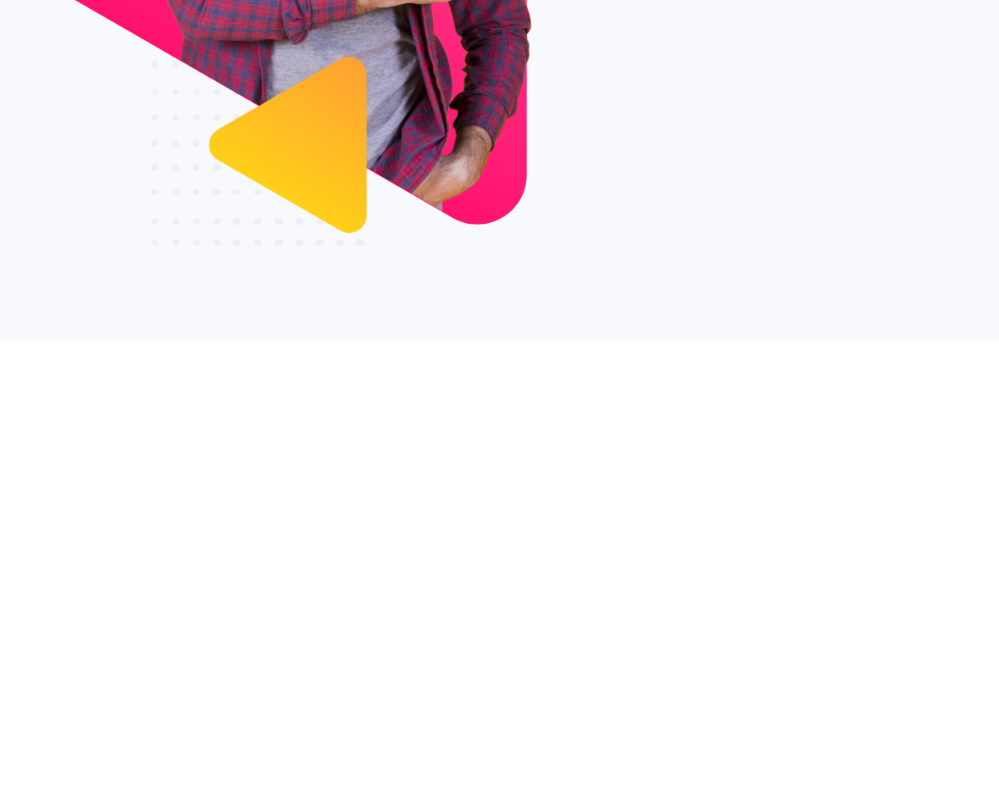
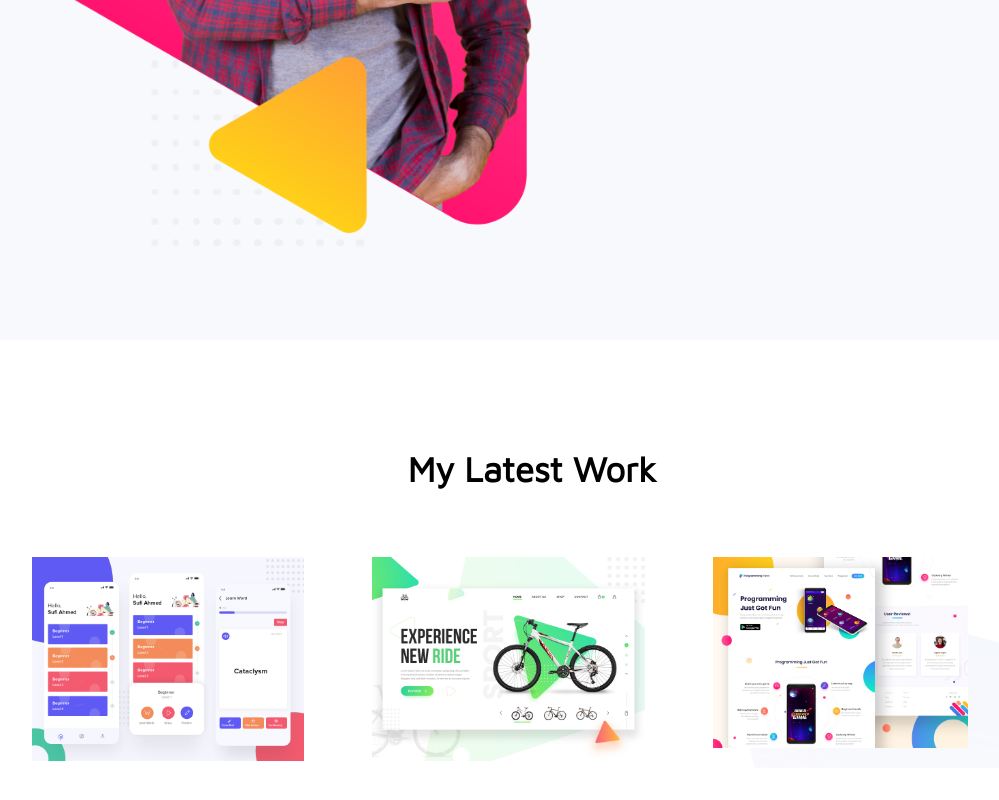
Before and after one commit to abdur-rakib/personal-portfolio, a plain HTML site: page index.html in a window 1280 px wide. Shown: the part 1242-2042 px from the top of the page, without its empty margins (108-1107 px from the left). Before the commit the page ends 1583 px from the top, so only its background shows below. Drawn offline with nearby package versions, Linux system fonts and the light colour scheme.

```diff
--- a/css/style.css
+++ b/css/style.css
@@ -20,13 +20,18 @@
     box-sizing: inherit;
 }
 
+::selection {
+    background-color: var(--color-primary-light);
+    color: var(--color-white);
+}
+
 html {
     box-sizing: border-box;
     font-size: 62.5%;
 }
 
 body {
-    font-family: 'Open Sans', sans-serif;
+    font-family: 'Maven Pro', sans-serif;
     font-weight: 400;
     line-height: 1.6;
     font-size: 1.6rem;
@@ -80,7 +85,7 @@ body {
     -webkit-background-clip: text;
     color: transparent;
 
-    transition: all .3s;
+    transition: all .2s;
 }
 
 .heading-secondary:hover {
@@ -126,3 +131,21 @@ p {
     background-image: url("../images/biography-bg.png");
     background-size: cover;
 }
+
+/* //////////////////////////////////////// */
+            /* Latest Work SECTION */
+/* /////////////////////////////////////// */
+
+.latest-work {
+    background-image: url("../images/latest-work-bg.png");
+    background-size: cover;
+    margin: 10rem 0;
+}
+.one-third-width img{
+    width: 80%;
+}
+
+.latest-work .heading-primary {
+    text-align: center;
+    margin-bottom: 6rem;
+}
--- a/index.html
+++ b/index.html
@@ -5,8 +5,8 @@
     <meta charset="UTF-8">
     <meta name="viewport" content="width=device-width, initial-scale=1.0">
     <link href="https://fonts.googleapis.com/css?family=Open+Sans&display=swap" rel="stylesheet">
-    <link href="https://fonts.googleapis.com/css?family=Lato&display=swap" rel="stylesheet">
-    <link href="https://fonts.googleapis.com/css?family=Lato&display=swap" rel="stylesheet">
+
+    <link href="https://fonts.googleapis.com/css?family=Maven+Pro|Ubuntu|Work+Sans&display=swap" rel="stylesheet">
     <link rel="stylesheet" href="css/style.css">
     <link rel="shortcut icon" href="images/shortcut.png">
     <title>Abdur Rakib</title>
@@ -21,7 +21,9 @@
                 <div class="text-box">
                     <h1 class="heading-primary">Hello I'm</h1>
                     <h1 class="heading-secondary">Abdur Rakib</h1>
-                    <p>You might saw me jumping, climbing buildings, and stopping trains. But nobody pays me a dime for that work. That's why I am learning and mastering web development. I will not stop until I become the Web Development Hero.</p>
+                    <p>You might saw me jumping, climbing buildings, and stopping trains. But nobody pays me a dime for
+                        that work. That's why I am learning and mastering web development. I will not stop until I
+                        become the Web Development Hero.</p>
                     <a href="" target="_blank" class="link-button">HIRE ME</a>
                 </div>
             </div>
@@ -39,7 +41,9 @@
             <div class="half-width">
                 <div class="text-box">
                     <h1 class="heading-primary">Biography</h1>
-                    <p>I already learned the basic HTML and CSS. I can build any simple website. I can even teach my grandma how to make simple website. My goal is to build 3 websites and learn advanced topics.</p>
+                    <p>I already learned the basic HTML and CSS. I can build any simple website. I can even teach my
+                        grandma how to make simple website. My goal is to build 3 websites and learn advanced topics.
+                    </p>
                     <a href="" target="_blank" class="link-button">Download CV</a>
                 </div>
             </div>
@@ -47,6 +51,23 @@
         </section>
 
         <!-- End biography section -->
+
+        <!-- Latest work section -->
+        <section class="latest-work ">
+            <h1 class="heading-primary">My Latest Work</h1>
+            <div class="content">
+                <div class="one-third-width">
+                    <img src="images/latest-work/work-1.png" alt="my work">
+                </div>
+                <div class="one-third-width">
+                    <img src="images/latest-work/work-2.jpg" alt="my work">
+                </div>
+                <div class="one-third-width">
+                    <img src="images/latest-work/work-3.jpg" alt="my work">
+                </div>
+            </div>
+        </section>
+        <!-- end Latest work section -->
     </div>
 </body>
 
```
